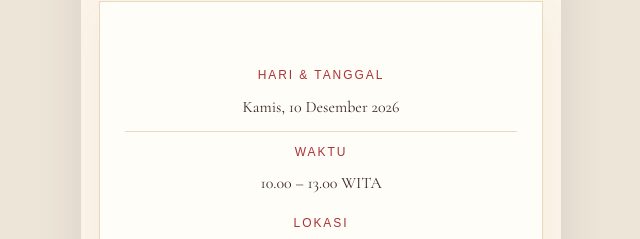
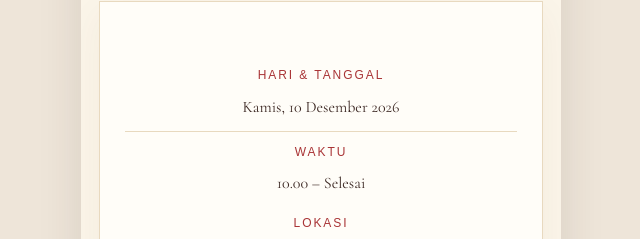
Before and after one commit to dewaupadana/sangjit-natasha-candra, a plain HTML site: page index.html in a window 1280 px wide. Shown: the part 1118-1357 px from the top of the page, 319-959 px from the left. Drawn offline with nearby package versions, Linux system fonts and the light colour scheme.

Commit message:
Update waktu  website

```diff
--- a/index.html
+++ b/index.html
@@ -885,7 +885,7 @@
       groomParents: "Bapak Ida I Dewa Rai Darma Laksana & Ibu Ni Komang Sariani ",
       brideParents: "Bapak Budianto Widjaja & Ibu Loka Satyawati ",
       date: "Kamis, 10 Desember 2026",
-      time: "10.00 – 13.00 WITA",
+      time: "10.00 – Selesai",
       venue: "Hongkong Garden Restaurant",
       address: "Jl. Bypass Ngurah Rai No.8, Kesiman Kertalangu, Kec. Denpasar Tim., Kota Denpasar, Bali 80237",
       mapUrl: "https://maps.app.goo.gl/RLhTQbYXZ19DMwqKA",
```
